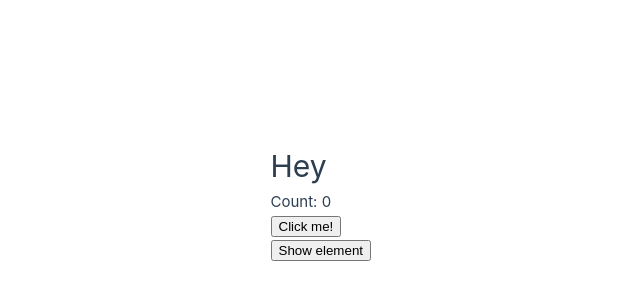
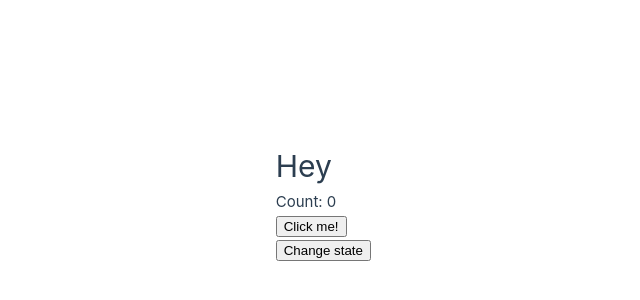
Before and after one commit to rbantug/ghActions-deploy-ghPages, a Vue app: page / in a window 1280 px wide. Shown: the part 198-498 px from the top of the page, without its empty margins (269-909 px from the left). Built offline with nearby package versions, Linux system fonts and the light colour scheme.

Commit message:
updated TestComponent.vue

```diff
--- a/src/components/TestComponent.vue
+++ b/src/components/TestComponent.vue
@@ -7,7 +7,7 @@
         </div>
         <div>
             <div v-if="state" data-testid="conditional">Conditional element</div>
-            <button data-testid="conditionalBtn" @click="updateState">Show element</button>
+            <button data-testid="conditionalBtn" @click="updateState">Change state</button>
         </div>
     </div>
 </template>
```
